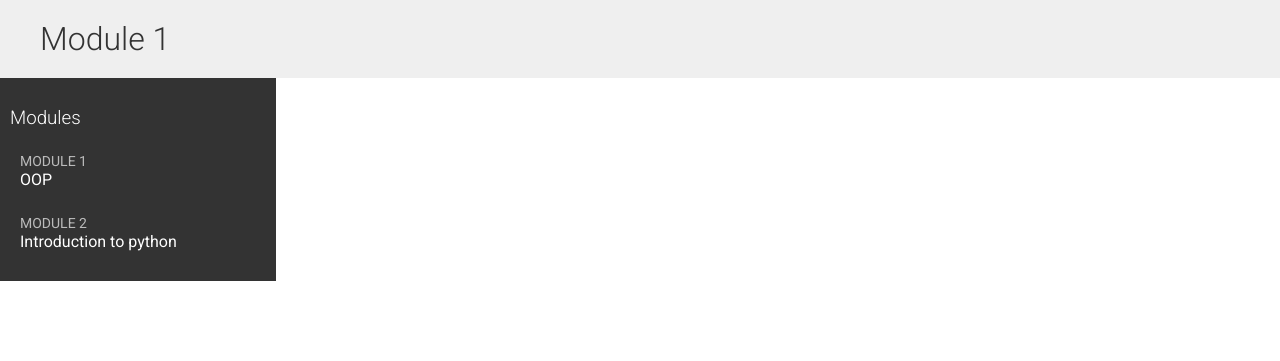
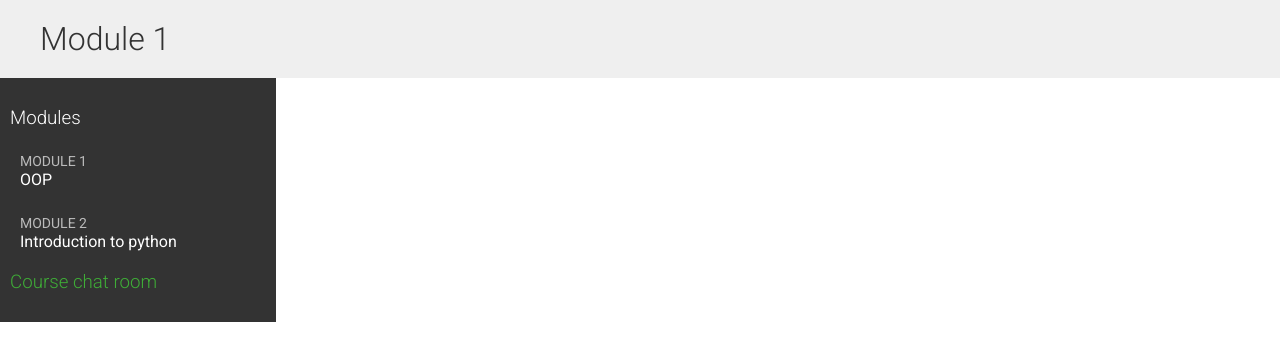
Before and after one commit to okidijimmy200/educa, a Django app: template students/templates/students/course/detail.html in a window 1280 px wide. Shown: the part 54-415 px from the top of the page. Run offline with Django 3.2, Linux system fonts and the light colour scheme; the template is opened without the code that fills it: values that come from a table or form of the project are taken from there, others are empty; data comes from the database, SQL or seed files in the repository; both versions use the stored data as it was after the commit; some libraries are stand-ins or nearby versions.

Commit message:
end of django channels

```diff
--- a/chat/consumers.py
+++ b/chat/consumers.py
@@ -4,12 +4,14 @@ from channels.generic.websocket import AsyncWebsocketConsumer
 from asgiref.sync import async_to_sync
 from django.utils import timezone
 
-# ChatConsumer consumer. This class inherits from the Channels websocketConsumer class to implement a basic WebSocket consumer
+# The ChatConsumer consumer now inherits from the AsyncWebsocketConsumer class to implement asynchronous calls
 class ChatConsumer(AsyncWebsocketConsumer):
 # connnect(): Called when a new connection is received. You accept any connection with self.accept(). You can also reject a connection by calling self.close().
     async def connect(self):
 # You retrieve the course id from the scope to know the course that the chat room is associated with. You access self.scope['url_route'] ['kwargs ']['course_id'] to retrieve the course_id parameter from
 # the URL. Every consumer has a scope with information about its connection, arguments passed by the URL, and the authenticated user, if any
+# //////////////////////////////////////////////////////////////////////////////////////////////////////////////////////////////////////////////////////////////////////////////////
+# retrieve the current user from the scope with self. scope['user'] and store them in a new user attribute of the consumer
         self.user = self.scope['user']
         self.id = self.scope['url_route']['kwargs']['course_id']
 # You build the group name with the id of the course that the group corresponds to. Remember that you will have a channel group for each
@@ -39,6 +41,7 @@ class ChatConsumer(AsyncWebsocketConsumer):
     async def receive(self, text_data):
         text_data_json = json.loads(text_data)
         message = text_data_json['message']
+# When the consumer receives a message through the WebSocket, it gets the current time using timezone.now() and passes the current user and datetime in ISO 8601 format along with the message in the event sent to the channel group.
         now = timezone.now()
 
         # send message to room group
--- a/students/templates/students/course/detail.html
+++ b/students/templates/students/course/detail.html
@@ -31,6 +31,11 @@ item to display it using item.render  -->
         <li>No modules yet.</li>
       {% endfor %}
     </ul>
+    <h3>
+      <a href="{% url "chat:course_chat_room" object.id %}">
+        Course chat room
+      </a>
+    </h3>
   </div>
   <div class="module">
     <!-- You cache this template fragment using the name module_contents and passing
```
Also changed, not shown: chat/templates/chat/room.html (+18 -1 lines), db.sqlite3, 1 other file.
